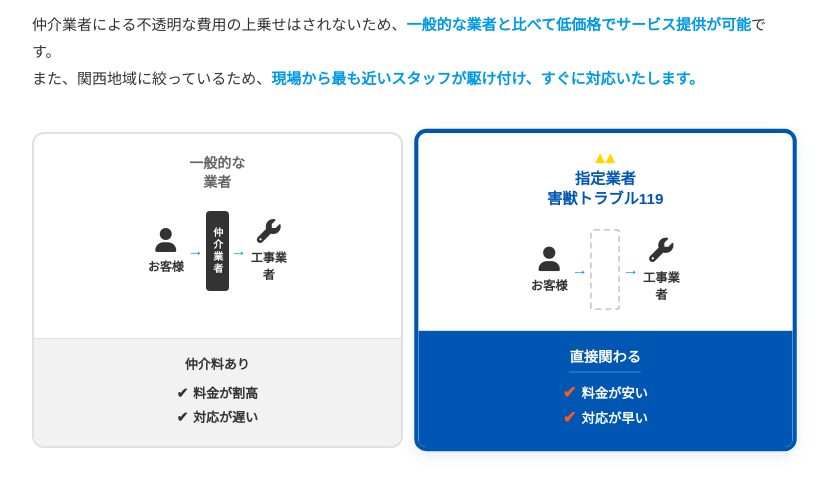
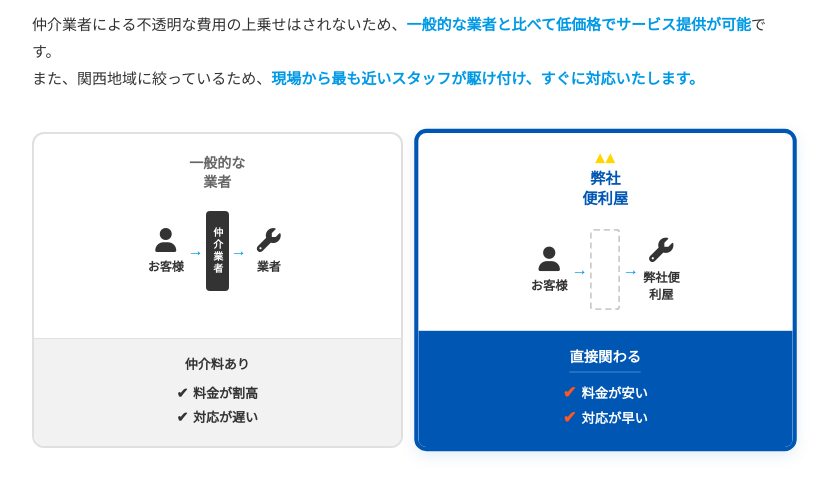
Before and after one commit to hama941/Re-birth-HP3, a plain HTML site: page index.html in a window 1280 px wide. Shown: the part 134-628 px from the top of the page, without its empty margins (228-1056 px from the left). Drawn offline with Linux system fonts and the light colour scheme.

Commit message:
Update index.html

```diff
--- a/index.html
+++ b/index.html
@@ -284,7 +284,7 @@
                     <div class="d-arrow">→</div>
                     <div class="d-item">
                         <i class="fas fa-wrench d-icon"></i>
-                        工事業者
+                        業者
                     </div>
                 </div>
 
@@ -300,7 +300,7 @@
             <div class="comp-box box-ours">
                 <div class="box-title-ours">
                     <div class="crown-mark"></div>
-                    指定業者<br>害獣トラブル119
+                    弊社<br>便利屋
                 </div>
 
                 <div class="diagram-area">
@@ -313,7 +313,7 @@
                     <div class="d-arrow">→</div>
                     <div class="d-item">
                         <i class="fas fa-wrench d-icon"></i>
-                        工事業者
+                        弊社便利屋
                     </div>
                 </div>
 
```
